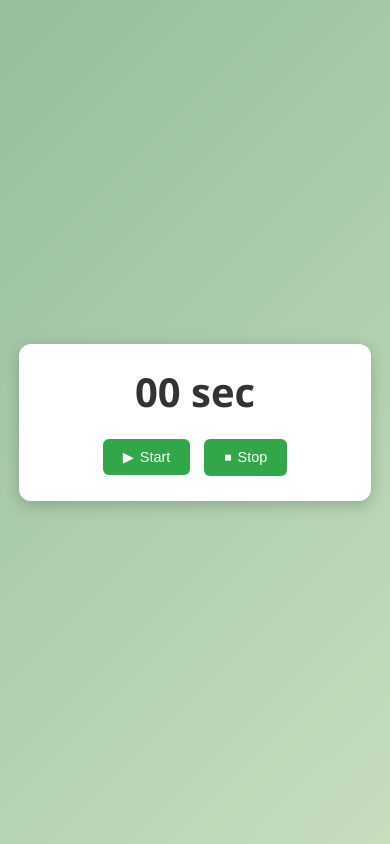
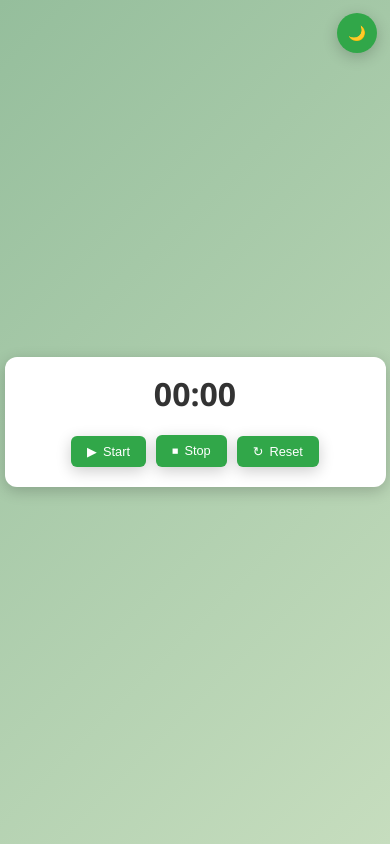
Before and after one commit to AKubryak/timer, a plain HTML site: page index.html in a window 390 px wide. Drawn offline with Linux system fonts and the light colour scheme.

Commit message:
dark theme added in HTML& CSS

```diff
--- a/index.html
+++ b/index.html
@@ -9,10 +9,14 @@
 </head>
 
 <body>
+    <button id="theme-toggle">🌙</button>
     <div class="timer-container">
-        <div id="display">00 sec</div>
-        <button id="start">Start</button>
-        <button id="stop">Stop</button>
+        <div id="display">00:00</div>
+        <div class="button-container">
+            <button id="start">Start</button>
+            <button id="stop">Stop</button>
+            <button id="reset">Reset</button>
+        </div>
     </div>
     <script src="script.js"></script>
 </body>
--- a/style.css
+++ b/style.css
@@ -25,9 +25,15 @@ body {
     font-weight: bold;
     transition: color 0.3s ease;
 }
+.button-container {
+    display: flex;
+    justify-content: center;
+    align-items: center;
+}
 button {
     padding: 12px 22px;
     background-color: #31a749;
+    box-shadow: 0 4px 15px rgba(0, 0, 0, 0.2);
     color: #fff;
     font-size: 1em;
     margin: 5px;
@@ -35,6 +41,18 @@ button {
     border-radius: 6px;
     cursor: pointer;
     transition: all 0.3s ease;
+}
+button#theme-toggle {
+    position: fixed;
+    top: 20px;
+    right: 20px;
+    width: 50px;
+    height: 50px;
+    border-radius: 50%;
+    font-size: 1.5em;
+    display: flex;
+    justify-content: center;
+    align-items: center;
 }
 button:hover {
     background: #0d7a1f;
@@ -53,10 +71,32 @@ button:active {
     content: '⏹';
     margin-right: 6px;
 }
+#reset::before {
+    content: '↻';
+    margin-right: 6px;
+}
+
+body.dark-mode {
+    background: linear-gradient(135deg, #497037, #34495e);
+    color: #fff;
+}
+body.dark-mode .timer-container {
+    background: linear-gradient(135deg, #75bc54, #34495e);
+    color: #fff;
+}
+body.dark-mode #display {
+    color: #fff;
+}
+body.dark-mode button {
+    background-color: #14967c;
+}
+body.dark-mode button:hover {
+    background-color: #16a085;
+}
 
 @media (max-width: 600px) {
     .timer-container {
-        width: 80%;
+        width: 70%;
         padding: 20px;
     }
     #display {
@@ -66,4 +106,25 @@ button:active {
         padding: 10px 20px;
         font-size: 0.9em;
     }
+    button#theme-toggle {
+        top: 8px;
+        right: 8px;
+        width: 40px;
+        height: 40px;
+        border-radius: 50%;
+        font-size: 0.9em;
+    }
 }
+@media (max-width: 400px) {
+    .timer-container {
+        width: 95%;
+        padding: 15px;
+    }
+    #display {
+        font-size: 2em;
+    }
+    button {
+        padding: 8px 16px;
+        font-size: 0.8em;
+    }
+}
```
